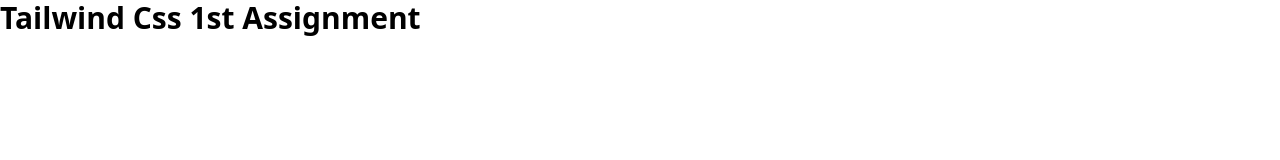
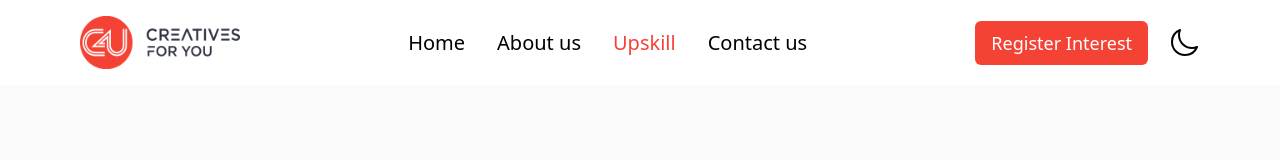
Before and after one commit to Roman-Hasan/IT-Support, a website built with Vite: page index.html in a window 1280 px wide. Built offline with nearby package versions, Linux system fonts and the light colour scheme.

Commit message:
navigation bar

```diff
--- a/index.html
+++ b/index.html
@@ -6,9 +6,32 @@
     <title>IT Support</title>
     <link rel="stylesheet" href="main.css">
 </head>
-<body>
+<body class="bg-[#FAFAFA]">
 
-<h1 class="text-3xl font-bold">Tailwind Css 1st Assignment</h1>
+<header class="bg-white lg:px-20 px-3 py-4">
+     <nav class="flex justify-between items-center gap-2">
+         <div class="w-40">
+              <img class="w-full object-cover" src="assets/logo.png" alt="">
+         </div>
+         <div class="gap-8 lg:text-xl text-lg hidden md:flex">
+            <a class="hover:text-[#F44335] transition-all duration-300" href="#">Home</a>
+            <a class="hover:text-[#F44335] transition-all duration-300" href="#">About us</a>
+            <a class="text-[#F44335]" href="#">Upskill</a>
+            <a class="hover:text-[#F44335] transition-all duration-300" href="#">Contact us</a>
+         </div>
+         <div class="flex gap-5 items-center">
+            <button class="text-lg cursor-pointer hidden sm:flex bg-[#F44335] text-white px-4 py-2 rounded-md">Register Interest</button>
+            <svg xmlns="http://www.w3.org/2000/svg" fill="none" viewBox="0 0 24 24" stroke-width="1.5" stroke="currentColor" class="md:size-8 size-7">
+            <path stroke-linecap="round" stroke-linejoin="round" d="M21.752 15.002A9.72 9.72 0 0 1 18 15.75c-5.385 0-9.75-4.365-9.75-9.75 0-1.33.266-2.597.748-3.752A9.753 9.753 0 0 0 3 11.25C3 16.635 7.365 21 12.75 21a9.753 9.753 0 0 0 9.002-5.998Z" />
+            </svg>
+
+            <svg xmlns="http://www.w3.org/2000/svg" fill="none" viewBox="0 0 24 24" stroke-width="1.5" stroke="currentColor" class="size-7 sm:hidden flex">
+            <path stroke-linecap="round" stroke-linejoin="round" d="M3.75 6.75h16.5M3.75 12h16.5m-16.5 5.25h16.5" />
+            </svg>
+         </div>
+     </nav>
+</header>
+
 
 </body>
 </html>
```
